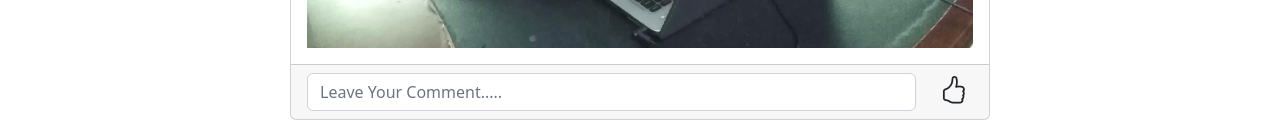
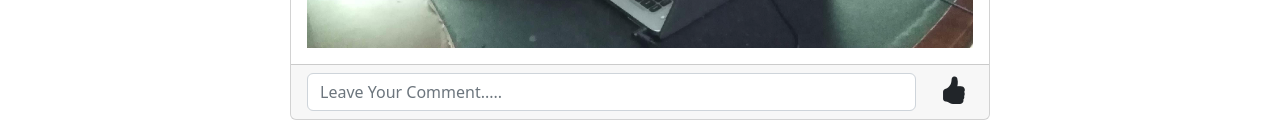
Before and after one commit to sahadatjh/react, a React (Create React App) app in the folder fb-post/: page / in a window 1280 px wide. Shown: the part 624-758 px from the top of the page. Built offline with nearby package versions, Linux system fonts and the light colour scheme.

Commit message:
facebook post by react almost done

```diff
--- a/fb-post/src/components/comment.component.js
+++ b/fb-post/src/components/comment.component.js
@@ -1,7 +1,7 @@
 import React, { Component } from 'react';
 import Like from "./like.component";
 
-const Comment = () => {
+const Comment = ({ info, handleToggleClick }) => {
     return (
         <React.Fragment>
             <div className='row'>
@@ -9,7 +9,7 @@ const Comment = () => {
                     <input type="text" className="form-control" placeholder="Leave Your Comment....."/>
                 </div>
                 <div className='col-1'>
-                    <Like />
+                    <Like info={info} handleToggleClick={handleToggleClick}/>
                 </div>
             </div>
         </React.Fragment>
--- a/fb-post/src/components/like.component.js
+++ b/fb-post/src/components/like.component.js
@@ -1,6 +1,11 @@
-const Like = () => {
+const Like = ({ info, handleToggleClick }) => {
     return (
-        <span className="h3" title="Like"><i className="bi bi-hand-thumbs-up"></i></span>
+        <span className="h3" title={info.like ? "Liked" : "Like"}>
+            <i
+                className={ info.like ? 'bi bi-hand-thumbs-up-fill' : 'bi bi-hand-thumbs-up'}
+                onClick={ () => handleToggleClick(info.id) }
+            ></i>
+        </span>
      );
 }
 
--- a/fb-post/src/components/post.component.js
+++ b/fb-post/src/components/post.component.js
@@ -5,7 +5,7 @@ import PostBody from './postbody.component';
 
 export default class Post extends Component {
   render() {
-    const { info } = this.props;
+    const { info, handleToggleClick } = this.props;
     return (
         <div className='card mb-3'>
             <div className='card-header'>
@@ -15,7 +15,7 @@ export default class Post extends Component {
                 <PostBody info={info}/>
             </div>
             <div className='card-footer'>
-                <Comment info={info}/>
+                <Comment info={info} handleToggleClick={handleToggleClick}/>
             </div>
         </div>
     )
--- a/fb-post/src/wraper.js
+++ b/fb-post/src/wraper.js
@@ -5,7 +5,7 @@ import Post from './components/post.component';
 export default class Wraper extends Component {
 
   state={
-    postData:[
+    posts:[
         {
             id:1,
             name:"Md Sahadat Hossen",
@@ -15,7 +15,7 @@ export default class Wraper extends Component {
             like:true
         },
         {
-            id:1,
+            id:2,
             name:"Afroza Khatun",
             date:"01 Jan 2023",
             txt:"এই যুবক আমাদের পিতাকে হত্যা করেছে। আমরা এর বিচার চাই। দোষী যুবককে টেনে-হিঁচড়ে খলীফার দরবারে নিয়ে এসেছেন দুই ব্যক্তি। তারা তাদের পিতার হত্যার বিচার চান। খলীফা হযরত উমর (রা) সেই যুবককে জিজ্ঞেস করলেন যে তার বিপক্ষে করা অভিযোগ সত্য  কিনা। অভিযোগ স্বীকার করল যুবক। দোষী যুবক সেই ঘটনার বর্ণনা দিলঃ",
@@ -25,14 +25,22 @@ export default class Wraper extends Component {
     ]
   }
 
+  handleToggleClick = (id) => {
+    // console.log(`click like btn => ${id}`);
+    const posts = [...this.state.posts];
+    const post = posts.find(post => post.id===id);
+    post.like=!post.like;
+    this.setState({posts});
+  }
+
   render() {
     return (
         <React.Fragment>
             <Navbar/>
             <div className='m-auto mt-3' style={{ maxWidth:'700px', }}>
             {
-                this.state.postData.map( (post, key) => (
-                    <Post key={key} info={post}/>
+                this.state.posts.map( (post, key) => (
+                    <Post key={key} info={post} handleToggleClick={this.handleToggleClick}/>
                 ) )
             }
             </div>
```
